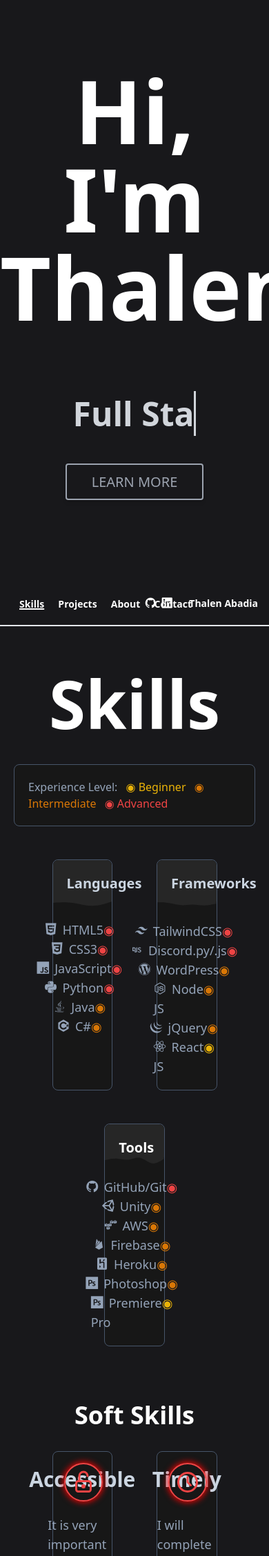
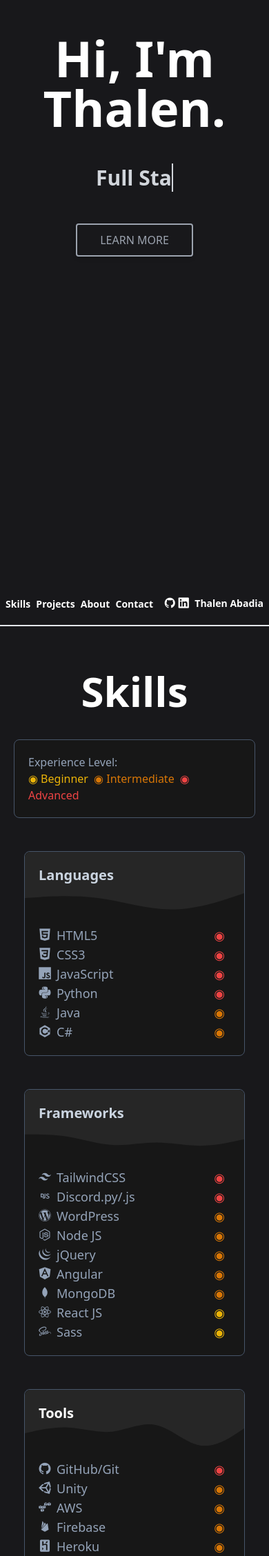
Before and after one commit to Tabadia/thalenabadia, a PHP site: page / in a window 390 px wide; the page is wider, and only the part inside the window is pictured. Shown: the top 2256 px of that part at 69% size. Run offline with PHP 8.4, Linux system fonts and the light colour scheme.

Commit message:
Mobile responsive + added content

```diff
--- a/public_html/index.html
+++ b/public_html/index.html
@@ -12,16 +12,16 @@
     <link rel="preconnect" href="https://fonts.gstatic.com" crossorigin>
     <link href="https://fonts.googleapis.com/css2?family=Source+Code+Pro&display=swap" rel="stylesheet">
     <link rel="stylesheet" href="https://cdn.jsdelivr.net/gh/devicons/devicon@v2.15.1/devicon.min.css">
-
+    <script src="https://ajax.googleapis.com/ajax/libs/jquery/3.6.1/jquery.min.js"></script>
 </head>
 <body class="text-white">
 
   <main class="">
-    <header class="font-bold h-screen" id="top">
-      <h1 class="text-9xl py-5 py-24 text-center">Hi, I'm Thalen.</h1>
-      <h1 class="text-5xl text-gray-300 px-0 text-center typewrite" data-period="2000" data-type='[ "Full Stack Web Developer", "IB High School Student", "Game Developer", "Python Programmer", "Java Programmer", "WordPress Designer" ]'></h1>
+    <header class="font-bold min-h-screen sm:h-screen" id="top">
+      <h1 class="text-7xl sm:text-9xl py-12 sm:py-24 text-center">Hi, I'm Thalen.</h1>
+      <h1 class="text-3xl sm:text-5xl text-gray-300 px-0 text-center typewrite" data-period="2000" data-type='[ "Full Stack Web Developer", "IB High School Student", "Game Developer", "Python Programmer", "Java Programmer", "WordPress Designer" ]'></h1>
       <div class="flex flex-col items-center mt-12">
-        <a href="#main" class="relative inline-flex items-center justify-center p-4 px-6 py-3 overflow-hidden font-medium transition duration-300 ease-out px-6 py-2 border-2 border-gray-400 text-gray-400 font-medium text-xl leading-tight uppercase rounded shadow-md group">
+        <a href="#main" class="relative inline-flex items-center justify-center p-4 px-6 py-3 overflow-hidden font-medium transition duration-300 ease-out border-2 border-gray-400 text-gray-400 text-md sm:text-xl leading-tight uppercase rounded shadow-md group">
           <span class="absolute inset-0 flex items-center justify-center w-full h-full duration-300 -translate-y-full bg-zinc-900 group-hover:translate-y-0 ease">
             <svg class="h-8 w-8"  viewBox="0 0 24 24"  fill="none"  stroke="currentColor"  stroke-width="2"  stroke-linecap="round"  stroke-linejoin="round">  <line x1="12" y1="5" x2="12" y2="19" />  <polyline points="19 12 12 19 5 12" /></svg>
           </span>
@@ -32,36 +32,37 @@
     </header>
 
     <section id="main">
-      <nav class="border-b-2 w-full sticky top-0 bg-zinc-900 flex items-center justify-between h-16">
-        <div class="flex-shrink items-center justify-start sm:items-stretch sm:justify-start ml-6 block sm:ml-6 sm:space-x-8 space-x-2 animate-slideL">
-          <a href="#main" class="text-white px-1 sm:px-3 py-2 rounded-md text-sm font-bold transition ease-in-out duration-500 underline decoration-2">Skills</a>
-          <a href="#projects" class="text-white px-1 sm:px-3 py-2 rounded-md text-sm font-bold transition ease-in-out duration-500">Projects</a>
-          <a href="#about" class="text-white px-1 sm:px-3 py-2 rounded-md text-sm font-bold transition ease-in-out duration-500">About</a>
-          <a href="#contact" class="text-white px-1 sm:px-3 py-2 rounded-md text-sm font-bold transition ease-in-out duration-500">Contact</a>
+      <nav class="border-b-2 w-full sticky top-0 bg-zinc-900 flex items-center justify-between h-16 z-40">
+        <div class="flex-shrink items-center justify-start block ml-2 sm:ml-6 sm:space-x-8">
+          <a href="#main" id="skillsNav" class="text-white pr-1 sm:px-3 py-2 rounded-md text-sm font-bold transition ease-in-out duration-500 decoration-2">Skills</a>
+          <a href="#projects" id="projectsNav" class="text-white pr-1 sm:px-3 py-2 rounded-md text-sm font-bold transition ease-in-out duration-500 decoration-2">Projects</a>
+          <a href="#about" id="aboutNav" class="text-white pr-1 sm:px-3 py-2 rounded-md text-sm font-bold transition ease-in-out duration-500 decoration-2">About</a>
+          <a href="#contact" id="contactNav" class="text-white sm:px-3 py-2 rounded-md text-sm font-bold transition ease-in-out duration-500 decoration-2">Contact</a>
         </div>
-        <div class="animate-slideR absolute inset-y-0 right-0 flex items-center pr-2 sm:static sm:inset-auto sm:ml-6 sm:pr-0">
-          <button class="bg-transparent px-4 py-2 font-semibold text-white inline-flex items-center space-x-2 rounded">
+        <div class="absolute inset-y-0 right-0 flex items-center sm:pr-2 inset-auto">
+          <button class="bg-transparent sm:pr-4 font-semibold text-white inline-flex items-center sm:space-x-2 space-x-1 rounded">
               <a href="https://github.com/Tabadia" target="_blank" rel="noopener noreferrer"><i class="devicon-github-original"></i></a>
               <a href="https://www.linkedin.com/in/thalenabadia/" target="_blank" rel="noopener noreferrer"><i class="devicon-linkedin-plain"></i></a>
           </button>
           <a href="#top" type="button" class=" text-white transition ease-in-out delay-10 hover:scale-110 px-2 py-2 font-bold rounded-md text-sm">Thalen Abadia</a>
         </div>
       </nav>
-      <section class="w-full m-0 p-0" id="skills">
+      <section class="w-full m-0 p-0 z-0" id="skills">
         <h1 class="title">Skills</h1>
         <div class="flex flex-wrap justify-center m-5 gap-x-16 gap-y-12">
           <div class="w-full flex flex-row justify-center">
             <div class="bg-neutral-900 border border-slate-600 rounded-lg p-5">
-              <span class="mr-2 text-slate-400  ">
+              <span class="mr-2 text-slate-400">
                 Experience Level:
               </span>
-              <span class="text-yellow-500 mr-2">◉ Beginner</span>
-              <span class="text-amber-600 mr-2">◉ Intermediate</span>
+              <br class="sm:hidden">
+              <span class="text-yellow-500 mr-1 sm:mr-2">◉ Beginner</span>
+              <span class="text-amber-600 mr-1 sm:mr-2">◉ Intermediate</span>
               <span class="text-red-500">◉ Advanced</span>
             </div>
           </div>
 
-          <div class="bg-neutral-900 rounded-lg w-1/4 border border-slate-600">
+          <div class="bg-neutral-900 rounded-lg w-80 border border-slate-600">
             <div class="bg-neutral-800 text-slate-300 w-full pt-5 px-5 pb-3 rounded-t-lg text-xl font-bold">
               Languages
             </div>
@@ -106,7 +107,7 @@
             </div>
           </div>
 
-          <div class="bg-neutral-900 rounded-lg w-1/4  border border-slate-600">
+          <div class="bg-neutral-900 rounded-lg w-80 border border-slate-600">
             <div class="bg-neutral-800 text-slate-300 w-full pt-5 px-5 pb-3 rounded-t-lg text-xl font-bold">
               Frameworks
             </div>
@@ -144,14 +145,32 @@
               </div>
               <div class="flex justify-center w-full">
                 <div class="item flex-auto">
+                  <span class="devicon-angularjs-plain mr-2 flex-auto"></span>Angular
+                </div>
+                <div class="item text-amber-600 mr-2">◉</div>
+              </div>
+              <div class="flex justify-center w-full">
+                <div class="item flex-auto">
+                  <span class="devicon-mongodb-plain mr-2 flex-auto"></span>MongoDB
+                </div>
+                <div class="item text-amber-600 mr-2">◉</div>
+              </div>
+              <div class="flex justify-center w-full">
+                <div class="item flex-auto">
                   <span class="devicon-react-plain mr-2 flex-auto"></span>React JS
+                </div>
+                <div class="item text-yellow-500 mr-2">◉</div>
+              </div>
+              <div class="flex justify-center w-full">
+                <div class="item flex-auto">
+                  <span class="devicon-sass-plain mr-2 flex-auto"></span>Sass
                 </div>
                 <div class="item text-yellow-500 mr-2">◉</div>
               </div>
             </div>
           </div>
 
-          <div class="bg-neutral-900 rounded-lg w-1/4 text-lg border border-slate-600">
+          <div class="bg-neutral-900 rounded-lg w-80 text-lg border border-slate-600">
             <div class="bg-neutral-800 w-full pt-5 px-5 rounded-t-lg text-xl font-bold">
               Tools
             </div>
@@ -203,9 +222,9 @@
           </div>
         </div>
 
-        <h1 class="mt-20 mb-8 text-4xl font-bold text-center">Soft Skills</h1>
+        <h1 class="mt-11 sm:mt-20 mb-8 text-4xl font-bold text-center">Soft Skills</h1>
         <div class="flex flex-wrap justify-center m-5 gap-x-16 gap-y-12">
-          <div class="bg-neutral-900 rounded-lg w-1/4 border border-slate-600">
+          <div class="bg-neutral-900 rounded-lg w-80 border border-slate-600">
             <div class="h-14 mb-4">
               <svg class="svgItem h-14 w-14 text-red-500 border-2 border-red-500 rounded-full p-2 m-4 absolute"  width="24" height="24" viewBox="0 0 24 24" stroke-width="2" stroke="currentColor" fill="none" stroke-linecap="round" stroke-linejoin="round"><path stroke="none" d="M0 0h24v24H0z"/><rect x="5" y="11" width="14" height="10" rx="2"/><circle cx="12" cy="16" r="1"/><path d="M8 11v-5a4 4 0 0 1 8 0"/></svg>
               <div class="flex justify-center h-20">
@@ -217,7 +236,7 @@
             </p>
           </div>
 
-          <div class="bg-neutral-900 rounded-lg w-1/4 border border-slate-600">
+          <div class="bg-neutral-900 rounded-lg w-80 border border-slate-600">
             <div class="h-14 mb-4">
                 <svg class="svgItem h-14 w-14 text-red-500 border-2 border-red-500 rounded-full p-2 m-4 absolute" width="24" height="24" viewBox="0 0 24 24" stroke-width="2" stroke="currentColor" fill="none" stroke-linecap="round" stroke-linejoin="round"><path stroke="none" d="M0 0h24v24H0z"/><circle cx="12" cy="12" r="9"/><polyline points="12 7 12 12 15 15" /></svg>
                 <div class="flex justify-center h-20">
@@ -229,7 +248,7 @@
               </p>
             </div>
 
-            <div class="bg-neutral-900 rounded-lg w-1/4 border border-slate-600">
+            <div class="bg-neutral-900 rounded-lg w-80 border border-slate-600">
               <div class="h-14 mb-4">
               <svg class="svgItem h-14 w-14 text-red-500 border-2 border-red-500 rounded-full p-2 m-4 absolute" width="24" height="24" viewBox="0 0 24 24" stroke-width="2" stroke="currentColor" fill="none" stroke-linecap="round" stroke-linejoin="round"><path stroke="none" d="M0 0h24v24H0z"/><circle cx="5" cy="18" r="2"/><circle cx="19" cy="6" r="2"/><path d="M19 8v5a5 5 0 0 1 -5 5h-3l3 -3m0 6l-3 -3" /><path d="M5 16v-5a5 5 0 0 1 5 -5h3l-3 -3m0 6l3 -3"/></svg>
               <div class="flex justify-center h-20">
@@ -245,12 +264,12 @@
 
       </section>
 
-      <section class="w-full m-0 p-0 mt-52" id="projects">
+      <section class="w-full m-0 p-0 mt-24 sm:mt-52" id="projects">
         <h1 class="title">Projects</h1>
 
           <div class="p-4 flex flex-wrap justify-center gap-x-2 gap-y-4">
 
-            <div class="w-1/5 border-2 border-slate-200 border-opacity-60 rounded-lg overflow-hidden flex flex-col">
+            <div class="w-72 border-2 border-slate-200 border-opacity-60 rounded-lg overflow-hidden flex flex-col">
               <!--<div class="bg-white flex justify-center">
                 <img class="lg:h-36 md:h-24 h-full object-cover object-center" src="img/twitter.webp">
               </div>-->
@@ -276,7 +295,7 @@
 
             </div>
 
-            <div class="w-1/5 border-2 border-slate-200 border-opacity-60 rounded-lg overflow-hidden flex flex-col">
+            <div class="w-72 border-2 border-slate-200 border-opacity-60 rounded-lg overflow-hidden flex flex-col">
               <!--<img class="lg:h-36 md:h-24 w-full object-cover object-center" src="img/carboncalc.png">-->
               <div class="px-5 pt-5">
                 <h2 class="tracking-widest text-xs title-font font-medium text-gray-400 mb-1">
@@ -304,7 +323,7 @@
               </div>
             </div>
 
-            <div class="w-1/5 border-2 border-slate-200 border-opacity-60 rounded-lg overflow-hidden flex flex-col">
+            <div class="w-72 border-2 border-slate-200 border-opacity-60 rounded-lg overflow-hidden flex flex-col">
               <!--<div class="bg-happier flex justify-center">
                 <img class="lg:h-36 md:h-24 h-full object-cover object-center" src="img/happierbot.png">
               </div>-->
@@ -329,7 +348,7 @@
               </div>
             </div>
 
-            <div class="w-1/5 border-2 border-slate-200 border-opacity-60 rounded-lg overflow-hidden flex flex-col">
+            <div class="w-72 border-2 border-slate-200 border-opacity-60 rounded-lg overflow-hidden flex flex-col">
               <!--<img class="lg:h-36 md:h-24 h-full object-cover object-center" src="img/recycleAid.jpg">-->
               <div class="px-5 pt-5">
                 <h2 class="tracking-widest text-xs title-font font-medium text-gray-400 mb-1">
@@ -354,7 +373,7 @@
               </div>
             </div>
 
-            <div class="w-1/5 border-2 border-slate-200 border-opacity-60 rounded-lg overflow-hidden flex flex-col">
+            <div class="w-72 border-2 border-slate-200 border-opacity-60 rounded-lg overflow-hidden flex flex-col">
               <!--<img class="lg:h-36 md:h-24 h-full object-cover object-center" src="img/openai.webp">-->
               <div class="px-5 pt-5">
                 <h2 class="tracking-widest text-xs title-font font-medium text-gray-400 mb-1">
@@ -379,7 +398,7 @@
               </div>
             </div>
 
-            <div class="w-1/5 border-2 border-slate-200 border-opacity-60 rounded-lg overflow-hidden flex flex-col">
+            <div class="w-72 border-2 border-slate-200 border-opacity-60 rounded-lg overflow-hidden flex flex-col">
               <!--<div class="bg-genics flex justify-center">
                 <img class="lg:h-36 md:h-24 h-full object-cover object-center" src="img/genicsblog.webp">
               </div>
@@ -407,7 +426,7 @@
               </div>
             </div>
 
-            <div class="w-1/5 border-2 border-slate-200 border-opacity-60 rounded-lg overflow-hidden flex flex-col">
+            <div class="w-72 border-2 border-slate-200 border-opacity-60 rounded-lg overflow-hidden flex flex-col">
               <!--<div class="bg-white flex justify-center">
                 <img class="lg:h-36 md:h-24 h-full object-cover object-center" src="img/mp3chapter.png">
               </div>-->
@@ -432,7 +451,7 @@
               </div>
             </div>
 
-            <div class="w-1/5 border-2 border-slate-200 border-opacity-60 rounded-lg overflow-hidden flex flex-col">
+            <div class="w-72 border-2 border-slate-200 border-opacity-60 rounded-lg overflow-hidden flex flex-col">
               <!--<div class="bg-white flex justify-center">
                 <img class="lg:h-36 md:h-24 h-full object-cover object-center" src="img/mp3chapter.png">
               </div>-->
@@ -461,6 +480,7 @@
           </div>
         </div>
       </section>
+      <!--
       <div class="text-sm rounded-md bg-red-400 px-1 mr-1 w-fit">HTML</div>
       <div class="text-sm rounded-md bg-yellow-400 px-1 mr-1 w-fit">JS</div>
       <div class="text-sm rounded-md bg-orange-400 px-1 mr-1 w-fit">CSS</div>
@@ -468,7 +488,7 @@
       <div class="text-sm rounded-md bg-blue-400 px-1 mr-1 w-fit">Tailwind</div>
       <div class="text-sm rounded-md bg-green-500 px-1 mr-1 w-fit">Node.js</div>
       <div class="text-sm rounded-md bg-pink-400 px-1 mr-1 w-fit">Java</div>
-
+      -->
       <section class="w-full m-0 p-0" id="about">
         <h4 class="title">About</h4>
         <div class="flex flex-row mt-20">
--- a/public_html/styles.css
+++ b/public_html/styles.css
@@ -618,11 +618,18 @@
   margin-top: 4rem;
   margin-bottom: 2.5rem;
   text-align: center;
-  font-size: 6rem;
+  font-size: 3.75rem;
   line-height: 1;
   font-weight: 700;
   --tw-text-opacity: 1;
   color: rgb(255 255 255 / var(--tw-text-opacity));
+}
+
+@media (min-width: 640px) {
+  .title {
+    font-size: 6rem;
+    line-height: 1;
+  }
 }
 
 .visible {
@@ -660,6 +667,13 @@
   left: 0px;
 }
 
+.inset-auto {
+  top: auto;
+  right: auto;
+  bottom: auto;
+  left: auto;
+}
+
 .inset-y-0 {
   top: 0px;
   bottom: 0px;
@@ -690,6 +704,18 @@
   bottom: 0.5rem;
 }
 
+.z-40 {
+  z-index: 40;
+}
+
+.z-0 {
+  z-index: 0;
+}
+
+.z-10 {
+  z-index: 10;
+}
+
 .float-left {
   float: left;
 }
@@ -813,10 +839,18 @@
   margin-top: 3rem;
 }
 
+.ml-2 {
+  margin-left: 0.5rem;
+}
+
 .mr-2 {
   margin-right: 0.5rem;
 }
 
+.mr-1 {
+  margin-right: 0.25rem;
+}
+
 .mt-20 {
   margin-top: 5rem;
 }
@@ -849,10 +883,6 @@
   margin-bottom: 0.75rem;
 }
 
-.mr-1 {
-  margin-right: 0.25rem;
-}
-
 .mb-10 {
   margin-bottom: 2.5rem;
 }
@@ -901,10 +931,6 @@
   margin-right: auto;
 }
 
-.ml-2 {
-  margin-left: 0.5rem;
-}
-
 .-mr-1 {
   margin-right: -0.25rem;
 }
@@ -1013,28 +1043,28 @@
   height: 4rem;
 }
 
+.h-full {
+  height: 100%;
+}
+
+.h-8 {
+  height: 2rem;
+}
+
+.h-14 {
+  height: 3.5rem;
+}
+
+.h-20 {
+  height: 5rem;
+}
+
+.h-6 {
+  height: 1.5rem;
+}
+
 .h-screen {
   height: 100vh;
-}
-
-.h-full {
-  height: 100%;
-}
-
-.h-8 {
-  height: 2rem;
-}
-
-.h-14 {
-  height: 3.5rem;
-}
-
-.h-20 {
-  height: 5rem;
-}
-
-.h-6 {
-  height: 1.5rem;
 }
 
 .h-64 {
@@ -1079,12 +1109,12 @@
   height: 0.25rem;
 }
 
+.min-h-screen {
+  min-height: 100vh;
+}
+
 .min-h-full {
   min-height: 100%;
-}
-
-.min-h-screen {
-  min-height: 100vh;
 }
 
 .min-h-fit {
@@ -1108,16 +1138,16 @@
   width: 2rem;
 }
 
-.w-1\/4 {
-  width: 25%;
+.w-80 {
+  width: 20rem;
 }
 
 .w-14 {
   width: 3.5rem;
 }
 
-.w-1\/5 {
-  width: 20%;
+.w-72 {
+  width: 18rem;
 }
 
 .w-fit {
@@ -1408,18 +1446,18 @@
   margin-left: calc(0.5rem * calc(1 - var(--tw-space-x-reverse)));
 }
 
+.space-x-1 > :not([hidden]) ~ :not([hidden]) {
+  --tw-space-x-reverse: 0;
+  margin-right: calc(0.25rem * var(--tw-space-x-reverse));
+  margin-left: calc(0.25rem * calc(1 - var(--tw-space-x-reverse)));
+}
+
 .space-x-3 > :not([hidden]) ~ :not([hidden]) {
   --tw-space-x-reverse: 0;
   margin-right: calc(0.75rem * var(--tw-space-x-reverse));
   margin-left: calc(0.75rem * calc(1 - var(--tw-space-x-reverse)));
 }
 
-.space-x-1 > :not([hidden]) ~ :not([hidden]) {
-  --tw-space-x-reverse: 0;
-  margin-right: calc(0.25rem * var(--tw-space-x-reverse));
-  margin-left: calc(0.25rem * calc(1 - var(--tw-space-x-reverse)));
-}
-
 .space-x-6 > :not([hidden]) ~ :not([hidden]) {
   --tw-space-x-reverse: 0;
   margin-right: calc(1.5rem * var(--tw-space-x-reverse));
@@ -1901,6 +1943,36 @@
   padding-right: 1rem;
 }
 
+.py-12 {
+  padding-top: 3rem;
+  padding-bottom: 3rem;
+}
+
+.px-6 {
+  padding-left: 1.5rem;
+  padding-right: 1.5rem;
+}
+
+.py-3 {
+  padding-top: 0.75rem;
+  padding-bottom: 0.75rem;
+}
+
+.px-2 {
+  padding-left: 0.5rem;
+  padding-right: 0.5rem;
+}
+
+.px-5 {
+  padding-left: 1.25rem;
+  padding-right: 1.25rem;
+}
+
+.py-4 {
+  padding-top: 1rem;
+  padding-bottom: 1rem;
+}
+
 .py-5 {
   padding-top: 1.25rem;
   padding-bottom: 1.25rem;
@@ -1965,6 +2012,10 @@
   padding-right: 0.5rem;
 }
 
+.pr-1 {
+  padding-right: 0.25rem;
+}
+
 .pt-5 {
   padding-top: 1.25rem;
 }
@@ -2035,6 +2090,36 @@
   line-height: 2.5rem;
 }
 
+.text-7xl {
+  font-size: 4.5rem;
+  line-height: 1;
+}
+
+.text-3xl {
+  font-size: 1.875rem;
+  line-height: 2.25rem;
+}
+
+.text-xl {
+  font-size: 1.25rem;
+  line-height: 1.75rem;
+}
+
+.text-lg {
+  font-size: 1.125rem;
+  line-height: 1.75rem;
+}
+
+.text-xs {
+  font-size: 0.75rem;
+  line-height: 1rem;
+}
+
+.text-base {
+  font-size: 1rem;
+  line-height: 1.5rem;
+}
+
 .text-9xl {
   font-size: 8rem;
   line-height: 1;
@@ -2045,31 +2130,6 @@
   line-height: 1;
 }
 
-.text-xl {
-  font-size: 1.25rem;
-  line-height: 1.75rem;
-}
-
-.text-lg {
-  font-size: 1.125rem;
-  line-height: 1.75rem;
-}
-
-.text-3xl {
-  font-size: 1.875rem;
-  line-height: 2.25rem;
-}
-
-.text-xs {
-  font-size: 0.75rem;
-  line-height: 1rem;
-}
-
-.text-base {
-  font-size: 1rem;
-  line-height: 1.5rem;
-}
-
 .text-2xl {
   font-size: 1.5rem;
   line-height: 2rem;
@@ -2077,11 +2137,6 @@
 
 .text-8xl {
   font-size: 6rem;
-  line-height: 1;
-}
-
-.text-7xl {
-  font-size: 4.5rem;
   line-height: 1;
 }
 
--- a/src/styles.css
+++ b/src/styles.css
@@ -31,7 +31,7 @@
         @apply w-20 h-20 inline-block mx-auto rounded;
     }
     .title{
-        @apply text-8xl text-white text-center font-bold mt-16 mb-10;
+        @apply sm:text-8xl text-6xl text-white text-center font-bold mt-16 mb-10;
     }
 }
 
@@ -43,6 +43,10 @@
     box-shadow: 0 0 10px 1px red;
 }
 
+#top {
+    height: 100vh; /* Fallback for browsers that do not support Custom Properties */
+    height: calc(var(--vh, 1vh) * 100);
+  }
 
 .parall{
     position: relative;
```
Also changed, not shown: other parts of public_html/styles.css (+84 -25 lines), public_html/main.js (+32 -1 lines).
